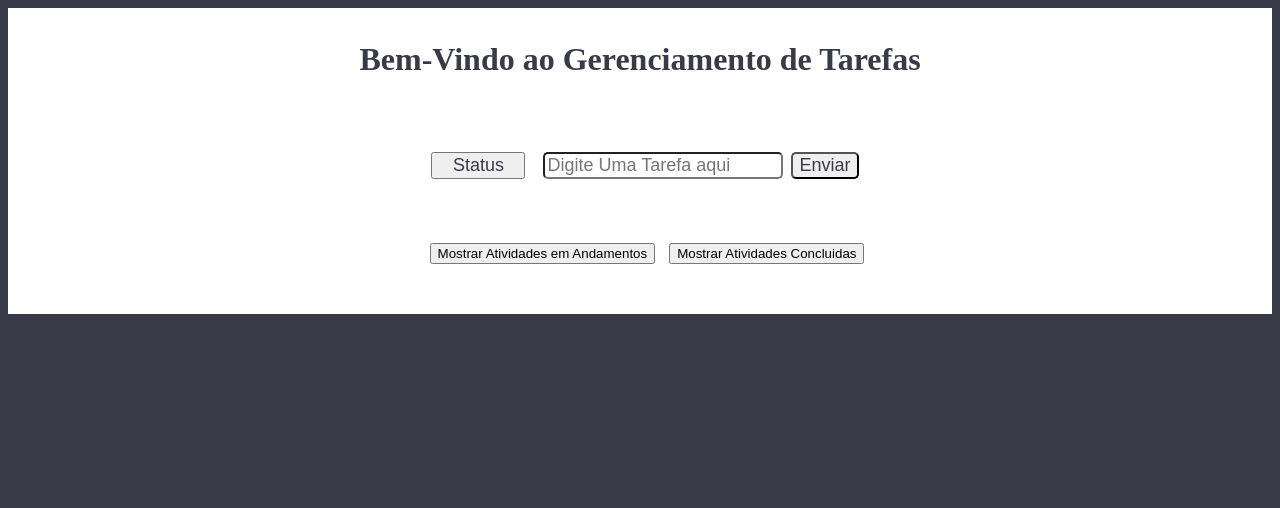
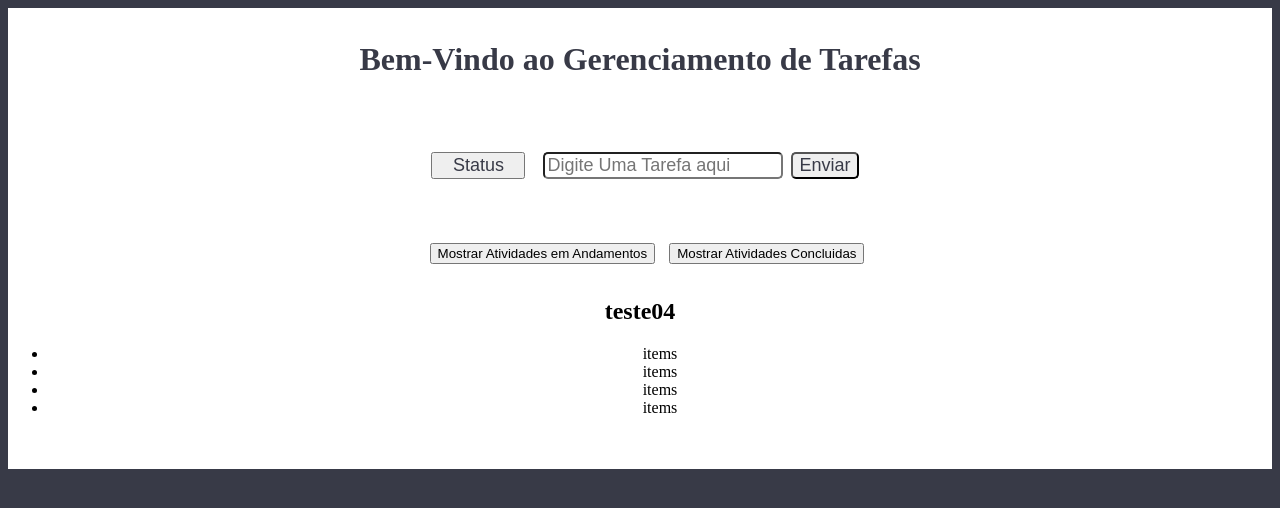
Before and after one commit to Edivansanto5/todoList, a Vue app: page / in a window 1280 px wide. Both pictures are taken after a click on the button "Mostrar Atividades em Andamentos". Shown: the top 508 px of the page. Built offline with nearby package versions, Linux system fonts and the light colour scheme.

Commit message:
criando metados para exibir as lista de fazendo

```diff
--- a/src/components/todoList.vue
+++ b/src/components/todoList.vue
@@ -18,13 +18,23 @@
             <i class="fa-solid fa-trash-can"></i></a>
 
         </div>
+        <br><br><br>
 
-        <br><br><br>
         <div>
-            <button class="btn-1">Mostrar Atividades em Andamentos</button>
-            <button class="btn-2">Mostrar Atividades Concluidas</button>
+            <button class="btn-1" @click="mostrarFazendo()">Mostrar Atividades em Andamentos</button>
+
+            <button @click="mostrarFeito()">Mostrar Atividades Concluidas</button>
         </div>
+        <div v-if="mostrar">
+            <h2>teste04</h2>
+            <ul>
+                <li>items</li>
+                <li>items</li>
+                <li>items</li>
+                <li>items</li>
+            </ul>
 
+        </div>
 
         <br>
         <br>
@@ -38,6 +48,7 @@ export default {
         return{
         lista: {},
         listas: [],
+        mostrar:false
 
         }
 
@@ -48,14 +59,22 @@ export default {
             this.listas.push(this.lista) // add um item na lista
             this.lista = {
                 text: '',
+                listFazendo:[],
+
             }
         },
         deleta(){
         this.listas.pop(this.listas)
+
         },
-       apertou(){
-        console.log('veio aqui')
-       }
+        mostrarFazendo(){
+            this.mostrar = !this.mostrar
+            console.log('Mostrando atividades em andamentos ')
+        },
+        mostrarFeito(){
+            console.log('Mostrar atividades Concluidas')
+        }
+
     }
 }
 </script>
```
